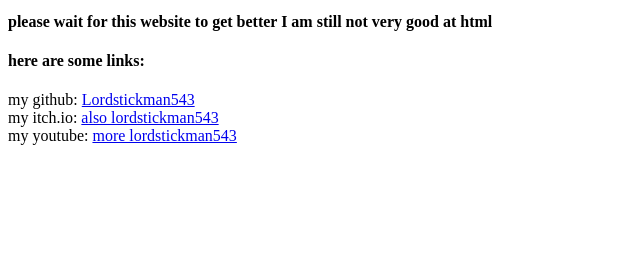
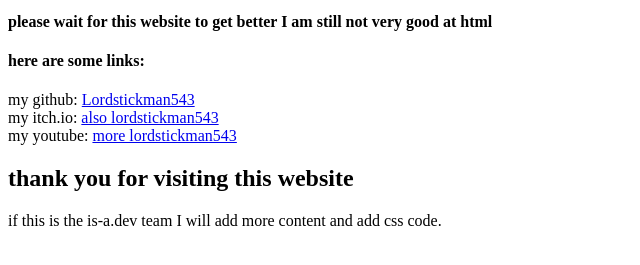
Before and after one commit to lordstickman543/lordstickman543.github.io, a plain HTML site: page index.html in a window 1280 px wide. Shown: the part 101-366 px from the top of the page, without its empty margins (0-640 px from the left). Drawn offline with Linux system fonts and the light colour scheme.

Commit message:
finished prototype website

```diff
--- a/index.html
+++ b/index.html
@@ -11,5 +11,7 @@
     <p><strong>please wait for this website to get better I am still not very good at html</strong></p>
     <h4>here are some links:</h4>
     <p>my github: <a href="https://github.com/Lordstickman543">Lordstickman543</a><br>my itch.io: <a href="https://lordstickman543.itch.io">also lordstickman543</a><br>my youtube: <a href="https://www.youtube.com/channel/UCcRyPsKTS8DPnG3LflQU_6g">more lordstickman543</a></p>
+    <h2>thank you for visiting this website</h2>
+    <p>if this is the is-a.dev team I will add more content and add css code.</p>
 </body>
 </html>
```
